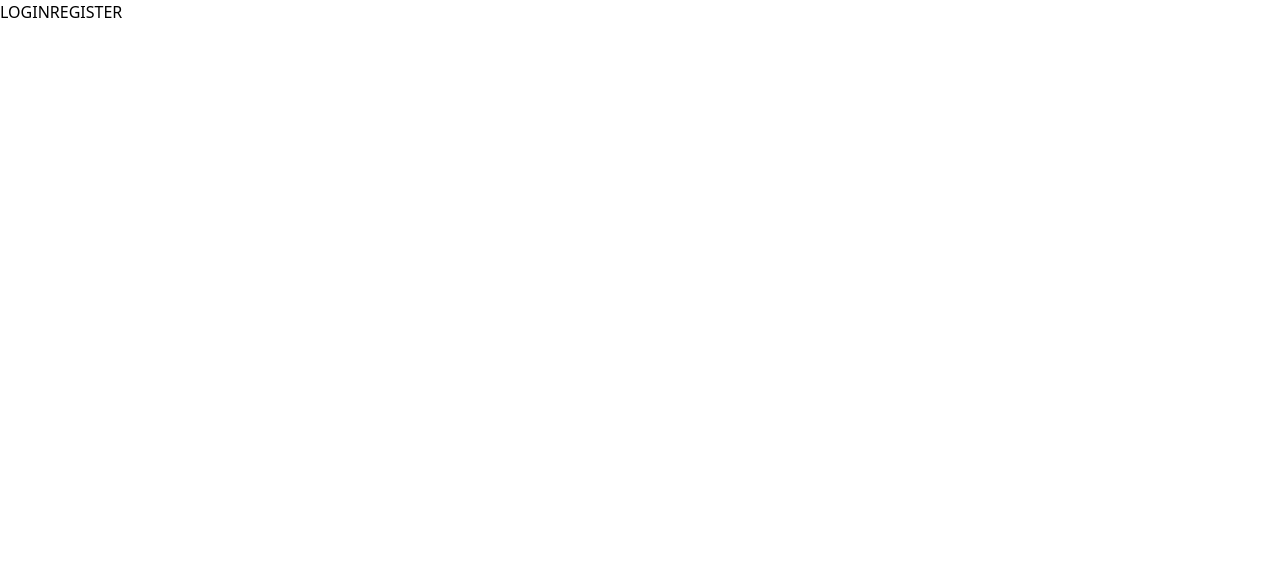
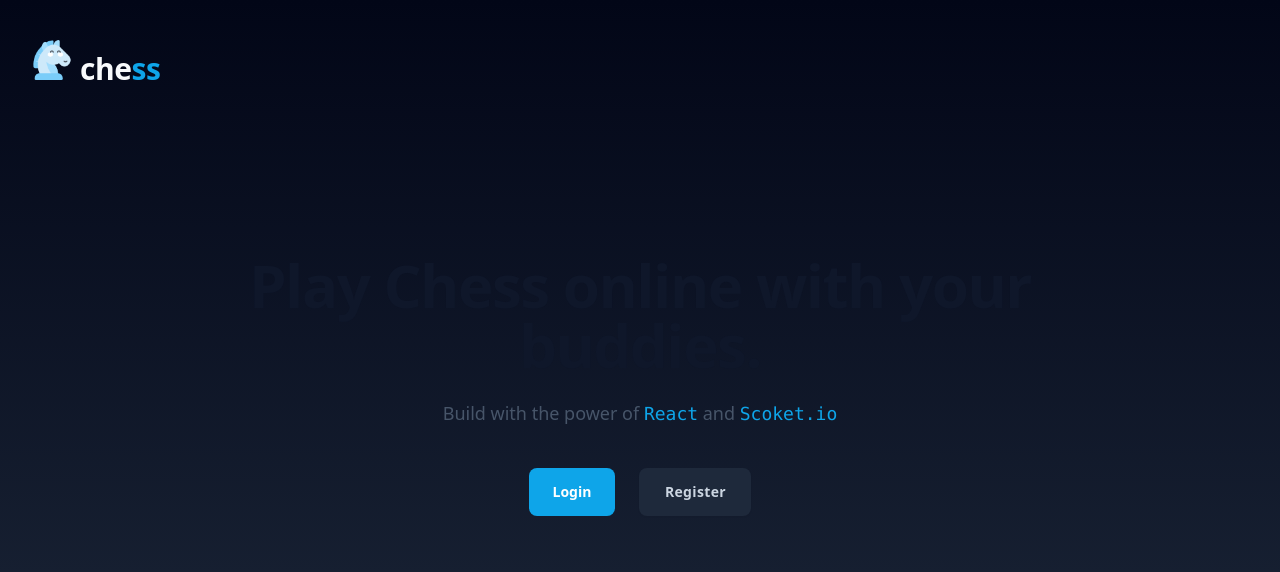
Before and after one commit to SiliconBorn/chess-frontend, a React (Vite) app: page / in a window 1280 px wide. Shown: the top 572 px of the page. Built offline with nearby package versions, Linux system fonts and the light colour scheme.

Commit message:
deleted util.ts and some minor changes

```diff
--- a/src/App.css
+++ b/src/App.css
@@ -544,6 +544,10 @@ video {
   --tw-backdrop-sepia:  ;
 }
 
+.relative {
+  position: relative;
+}
+
 .m-10 {
   margin: 2.5rem;
 }
@@ -588,6 +592,10 @@ video {
   margin-top: 0.5rem;
 }
 
+.mt-6 {
+  margin-top: 1.5rem;
+}
+
 .mt-8 {
   margin-top: 2rem;
 }
@@ -600,6 +608,10 @@ video {
   display: flex;
 }
 
+.h-12 {
+  height: 3rem;
+}
+
 .min-h-full {
   min-height: 100%;
 }
@@ -608,12 +620,36 @@ video {
   min-height: 100vh;
 }
 
+.w-28 {
+  width: 7rem;
+}
+
+.w-full {
+  width: 100%;
+}
+
+.w-32 {
+  width: 8rem;
+}
+
+.w-20 {
+  width: 5rem;
+}
+
 .max-w-32 {
   max-width: 8rem;
 }
 
+.max-w-3xl {
+  max-width: 48rem;
+}
+
 .max-w-56 {
   max-width: 14rem;
+}
+
+.max-w-5xl {
+  max-width: 64rem;
 }
 
 .max-w-72 {
@@ -637,6 +673,10 @@ video {
   align-items: center;
 }
 
+.items-baseline {
+  align-items: baseline;
+}
+
 .justify-center {
   justify-content: center;
 }
@@ -645,8 +685,22 @@ video {
   justify-content: space-around;
 }
 
+.justify-items-start {
+  justify-items: start;
+}
+
+.space-x-6 > :not([hidden]) ~ :not([hidden]) {
+  --tw-space-x-reverse: 0;
+  margin-right: calc(1.5rem * var(--tw-space-x-reverse));
+  margin-left: calc(1.5rem * calc(1 - var(--tw-space-x-reverse)));
+}
+
 .overflow-auto {
   overflow: auto;
+}
+
+.rounded-lg {
+  border-radius: 0.5rem;
 }
 
 .rounded-md {
@@ -684,6 +738,11 @@ video {
   border-bottom-color: rgb(229 231 235 / var(--tw-border-opacity));
 }
 
+.bg-sky-500 {
+  --tw-bg-opacity: 1;
+  background-color: rgb(14 165 233 / var(--tw-bg-opacity));
+}
+
 .bg-slate-100 {
   --tw-bg-opacity: 1;
   background-color: rgb(241 245 249 / var(--tw-bg-opacity));
@@ -694,13 +753,36 @@ video {
   background-color: rgb(226 232 240 / var(--tw-bg-opacity));
 }
 
+.bg-slate-800 {
+  --tw-bg-opacity: 1;
+  background-color: rgb(30 41 59 / var(--tw-bg-opacity));
+}
+
 .bg-slate-950 {
   --tw-bg-opacity: 1;
   background-color: rgb(2 6 23 / var(--tw-bg-opacity));
 }
 
+.bg-gradient-to-b {
+  background-image: linear-gradient(to bottom, var(--tw-gradient-stops));
+}
+
+.from-slate-950 {
+  --tw-gradient-from: #020617 var(--tw-gradient-from-position);
+  --tw-gradient-to: rgb(2 6 23 / 0) var(--tw-gradient-to-position);
+  --tw-gradient-stops: var(--tw-gradient-from), var(--tw-gradient-to);
+}
+
+.to-slate-800 {
+  --tw-gradient-to: #1e293b var(--tw-gradient-to-position);
+}
+
 .p-2 {
   padding: 0.5rem;
+}
+
+.p-4 {
+  padding: 1rem;
 }
 
 .px-10 {
@@ -713,9 +795,19 @@ video {
   padding-right: 0.5rem;
 }
 
+.px-4 {
+  padding-left: 1rem;
+  padding-right: 1rem;
+}
+
 .px-5 {
   padding-left: 1.25rem;
   padding-right: 1.25rem;
+}
+
+.px-6 {
+  padding-left: 1.5rem;
+  padding-right: 1.5rem;
 }
 
 .py-1 {
@@ -733,8 +825,20 @@ video {
   padding-bottom: 0.5rem;
 }
 
+.pl-2 {
+  padding-left: 0.5rem;
+}
+
 .pt-14 {
   padding-top: 3.5rem;
+}
+
+.pt-16 {
+  padding-top: 4rem;
+}
+
+.pt-2 {
+  padding-top: 0.5rem;
 }
 
 .text-left {
@@ -745,6 +849,10 @@ video {
   text-align: center;
 }
 
+.font-mono {
+  font-family: ui-monospace, SFMono-Regular, Menlo, Monaco, Consolas, "Liberation Mono", "Courier New", monospace;
+}
+
 .font-sans {
   font-family: ui-sans-serif, system-ui, sans-serif, "Apple Color Emoji", "Segoe UI Emoji", "Segoe UI Symbol", "Noto Color Emoji";
 }
@@ -752,6 +860,16 @@ video {
 .text-2xl {
   font-size: 1.5rem;
   line-height: 2rem;
+}
+
+.text-3xl {
+  font-size: 1.875rem;
+  line-height: 2.25rem;
+}
+
+.text-4xl {
+  font-size: 2.25rem;
+  line-height: 2.5rem;
 }
 
 .text-6xl {
@@ -773,12 +891,32 @@ video {
   font-weight: 700;
 }
 
+.font-extrabold {
+  font-weight: 800;
+}
+
+.font-medium {
+  font-weight: 500;
+}
+
 .font-semibold {
   font-weight: 600;
 }
 
 .uppercase {
   text-transform: uppercase;
+}
+
+.leading-6 {
+  line-height: 1.5rem;
+}
+
+.tracking-tight {
+  letter-spacing: -0.025em;
+}
+
+.tracking-wide {
+  letter-spacing: 0.025em;
 }
 
 .text-gray-200 {
@@ -801,14 +939,39 @@ video {
   color: rgb(3 7 18 / var(--tw-text-opacity));
 }
 
+.text-sky-500 {
+  --tw-text-opacity: 1;
+  color: rgb(14 165 233 / var(--tw-text-opacity));
+}
+
 .text-slate-200 {
   --tw-text-opacity: 1;
   color: rgb(226 232 240 / var(--tw-text-opacity));
 }
 
+.text-slate-300 {
+  --tw-text-opacity: 1;
+  color: rgb(203 213 225 / var(--tw-text-opacity));
+}
+
 .text-slate-50 {
   --tw-text-opacity: 1;
   color: rgb(248 250 252 / var(--tw-text-opacity));
+}
+
+.text-slate-600 {
+  --tw-text-opacity: 1;
+  color: rgb(71 85 105 / var(--tw-text-opacity));
+}
+
+.text-slate-900 {
+  --tw-text-opacity: 1;
+  color: rgb(15 23 42 / var(--tw-text-opacity));
+}
+
+.text-white {
+  --tw-text-opacity: 1;
+  color: rgb(255 255 255 / var(--tw-text-opacity));
 }
 
 .underline {
@@ -821,9 +984,25 @@ video {
   box-shadow: var(--tw-ring-offset-shadow, 0 0 #0000), var(--tw-ring-shadow, 0 0 #0000), var(--tw-shadow);
 }
 
+.shadow-sm {
+  --tw-shadow: 0 1px 2px 0 rgb(0 0 0 / 0.05);
+  --tw-shadow-colored: 0 1px 2px 0 var(--tw-shadow-color);
+  box-shadow: var(--tw-ring-offset-shadow, 0 0 #0000), var(--tw-ring-shadow, 0 0 #0000), var(--tw-shadow);
+}
+
 .outline-none {
   outline: 2px solid transparent;
   outline-offset: 2px;
+}
+
+.ring-0 {
+  --tw-ring-offset-shadow: var(--tw-ring-inset) 0 0 0 var(--tw-ring-offset-width) var(--tw-ring-offset-color);
+  --tw-ring-shadow: var(--tw-ring-inset) 0 0 0 calc(0px + var(--tw-ring-offset-width)) var(--tw-ring-color);
+  box-shadow: var(--tw-ring-offset-shadow), var(--tw-ring-shadow), var(--tw-shadow, 0 0 #0000);
+}
+
+.ring-slate-900\/10 {
+  --tw-ring-color: rgb(15 23 42 / 0.1);
 }
 
 .drop-shadow-lg {
@@ -856,6 +1035,16 @@ body {
   border-bottom-color: rgb(249 250 251 / var(--tw-border-opacity));
 }
 
+.hover\:bg-sky-400:hover {
+  --tw-bg-opacity: 1;
+  background-color: rgb(56 189 248 / var(--tw-bg-opacity));
+}
+
+.hover\:bg-slate-700:hover {
+  --tw-bg-opacity: 1;
+  background-color: rgb(51 65 85 / var(--tw-bg-opacity));
+}
+
 .hover\:bg-white:hover {
   --tw-bg-opacity: 1;
   background-color: rgb(255 255 255 / var(--tw-bg-opacity));
@@ -865,3 +1054,127 @@ body {
   --tw-text-opacity: 1;
   color: rgb(249 250 251 / var(--tw-text-opacity));
 }
+
+.hover\:ring-slate-300:hover {
+  --tw-ring-opacity: 1;
+  --tw-ring-color: rgb(203 213 225 / var(--tw-ring-opacity));
+}
+
+.focus\:outline-none:focus {
+  outline: 2px solid transparent;
+  outline-offset: 2px;
+}
+
+.focus\:ring-2:focus {
+  --tw-ring-offset-shadow: var(--tw-ring-inset) 0 0 0 var(--tw-ring-offset-width) var(--tw-ring-offset-color);
+  --tw-ring-shadow: var(--tw-ring-inset) 0 0 0 calc(2px + var(--tw-ring-offset-width)) var(--tw-ring-color);
+  box-shadow: var(--tw-ring-offset-shadow), var(--tw-ring-shadow), var(--tw-shadow, 0 0 #0000);
+}
+
+.focus\:ring-sky-500:focus {
+  --tw-ring-opacity: 1;
+  --tw-ring-color: rgb(14 165 233 / var(--tw-ring-opacity));
+}
+
+.focus\:ring-slate-400:focus {
+  --tw-ring-opacity: 1;
+  --tw-ring-color: rgb(148 163 184 / var(--tw-ring-opacity));
+}
+
+.focus\:ring-offset-2:focus {
+  --tw-ring-offset-width: 2px;
+}
+
+.focus\:ring-offset-slate-50:focus {
+  --tw-ring-offset-color: #f8fafc;
+}
+
+@media (min-width: 640px) {
+  .sm\:mt-10 {
+    margin-top: 2.5rem;
+  }
+
+  .sm\:flex {
+    display: flex;
+  }
+
+  .sm\:w-auto {
+    width: auto;
+  }
+
+  .sm\:w-28 {
+    width: 7rem;
+  }
+
+  .sm\:p-8 {
+    padding: 2rem;
+  }
+
+  .sm\:p-6 {
+    padding: 1.5rem;
+  }
+
+  .sm\:px-8 {
+    padding-left: 2rem;
+    padding-right: 2rem;
+  }
+
+  .sm\:pt-24 {
+    padding-top: 6rem;
+  }
+
+  .sm\:pt-4 {
+    padding-top: 1rem;
+  }
+
+  .sm\:text-5xl {
+    font-size: 3rem;
+    line-height: 1;
+  }
+}
+
+@media (min-width: 768px) {
+  .md\:p-12 {
+    padding: 3rem;
+  }
+
+  .md\:pt-6 {
+    padding-top: 1.5rem;
+  }
+}
+
+@media (min-width: 1024px) {
+  .lg\:p-16 {
+    padding: 4rem;
+  }
+
+  .lg\:pt-32 {
+    padding-top: 8rem;
+  }
+
+  .lg\:pt-8 {
+    padding-top: 2rem;
+  }
+
+  .lg\:text-6xl {
+    font-size: 3.75rem;
+    line-height: 1;
+  }
+}
+
+@media (prefers-color-scheme: dark) {
+  .dark\:text-sky-400 {
+    --tw-text-opacity: 1;
+    color: rgb(56 189 248 / var(--tw-text-opacity));
+  }
+
+  .dark\:text-slate-400 {
+    --tw-text-opacity: 1;
+    color: rgb(148 163 184 / var(--tw-text-opacity));
+  }
+
+  .dark\:text-white {
+    --tw-text-opacity: 1;
+    color: rgb(255 255 255 / var(--tw-text-opacity));
+  }
+}
--- a/src/Components/Landing.tsx
+++ b/src/Components/Landing.tsx
@@ -4,9 +4,42 @@ export default function Landing() {
 	const navigate = useNavigate();
 
 	return (
-		<>
-			<button onClick={() => navigate('/login')}>LOGIN</button>
-			<button onClick={() => navigate('/signup')}>REGISTER</button>
-		</>
+		<div className="bg-gradient-to-b from-slate-950 to-slate-800  min-h-screen  p-4 sm:p-6 sm:px-8 ">
+			<div className="relative pt-2 sm:pt-4 flex justify-items-start items-baseline font-bold tracking-tight text-lg leading-6">
+				<img src="./chess.png" width={40} />
+				<span className="text-slate-50 text-3xl pl-2">che</span>
+				<span className="text-sky-500 text-3xl">ss</span>
+			</div>
+			<div className="relative max-w-5xl mx-auto pt-16 sm:pt-24 lg:pt-32 flex flex-col items-center ">
+				<h1 className="text-slate-900 font-extrabold text-4xl sm:text-5xl lg:text-6xl tracking-tight text-center dark:text-white mt-10">
+					Play Chess online with your buddies.
+				</h1>
+				<p className="mt-6 text-lg text-slate-600 text-center max-w-3xl mx-auto dark:text-slate-400">
+					Build with the power of{' '}
+					<code className="font-mono font-medium text-sky-500 dark:text-sky-400">
+						React
+					</code>{' '}
+					and{' '}
+					<code className="font-mono font-medium text-sky-500 dark:text-sky-400">
+						Scoket.io
+					</code>
+				</p>
+				<div className="mt-6 sm:mt-10 flex justify-center space-x-6 text-sm sm:text-md ">
+					<a
+						onClick={() => navigate('/login')}
+						className="cursor-pointer focus:outline-none focus:ring-2 focus:ring-slate-400 font-bold focus:ring-offset-2 focus:ring-offset-slate-50 text-white h-12 px-6 rounded-lg w-full flex items-center justify-center sm:w-auto bg-sky-500 highlight-white/20 hover:bg-sky-400"
+					>
+						Login
+					</a>
+
+					<button
+						onClick={() => navigate('/signup')}
+						className="sm:flex items-center justify-center sm:w-28  px-4 h-12 ring-slate-900/10 hover:ring-slate-300 focus:outline-none focus:ring-2 focus:ring-sky-500 shadow-sm rounded-lg  bg-slate-800 ring-0 text-slate-300 highlight-white/5 hover:bg-slate-700 tracking-wide font-semibold"
+					>
+						Register
+					</button>
+				</div>
+			</div>
+		</div>
 	);
 }
--- a/src/lib/utils.ts
+++ /dev/null
@@ -1,6 +0,0 @@
-import { type ClassValue, clsx } from 'clsx';
-import { twMerge } from 'tailwind-merge';
-
-export function cn(...inputs: ClassValue[]) {
-	return twMerge(clsx(inputs));
-}
```
